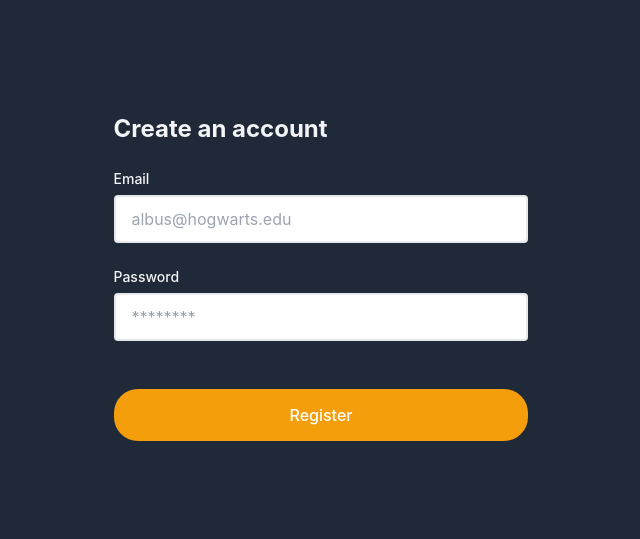
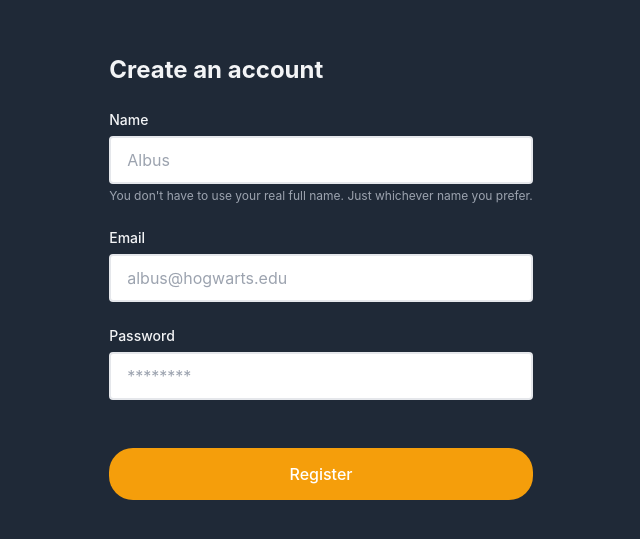
Before and after one commit to nedanwr/cdn, a Next.js app: page /auth/register in a window 1280 px wide. Shown: the part 123-662 px from the top of the page, without its empty margins (319-959 px from the left). Built offline with nearby package versions, Linux system fonts and the light colour scheme; no server answers.

Commit message:
Feat: add name input

```diff
--- a/src/modules/auth/RegisterPage.tsx
+++ b/src/modules/auth/RegisterPage.tsx
@@ -53,6 +53,30 @@ export const RegisterPage: NextPage = () => {
                    <h1 className={`font-bold text-2xl mb-6 text-gray-100`}>Create an account</h1>
                    <div className="flex flex-col mb-6">
                        <label
+                           htmlFor={`displayName`}
+                           className={`font-medium text-sm mb-1.5`}
+                       >
+                           Name
+                       </label>
+                       <input
+                           type={`text`}
+                           name={`displayName`}
+                           id={`displayName`}
+                           aria-label={`Albus`}
+                           className={`text-left text-black outline-none border-2 rounded px-4 py-2.5`}
+                           placeholder={`Albus`}
+                           spellCheck={`false`}
+                           autoCapitalize={`none`}
+                           autoComplete={`off`}
+                           autoCorrect={`off`}
+                           onChange={(e: ChangeEvent<HTMLInputElement>) => setDisplayName(e.target.value)}
+                           required
+                       />
+                       {/* eslint-disable-next-line react/no-unescaped-entities */}
+                       <p className={`text-xs mt-1 text-gray-400`}>You don't have to use your real full name. Just whichever name you prefer.</p>
+                   </div>
+                   <div className="flex flex-col mb-6">
+                       <label
                            htmlFor={`email`}
                            className={`font-medium text-sm mb-1.5`}
                        >
```
